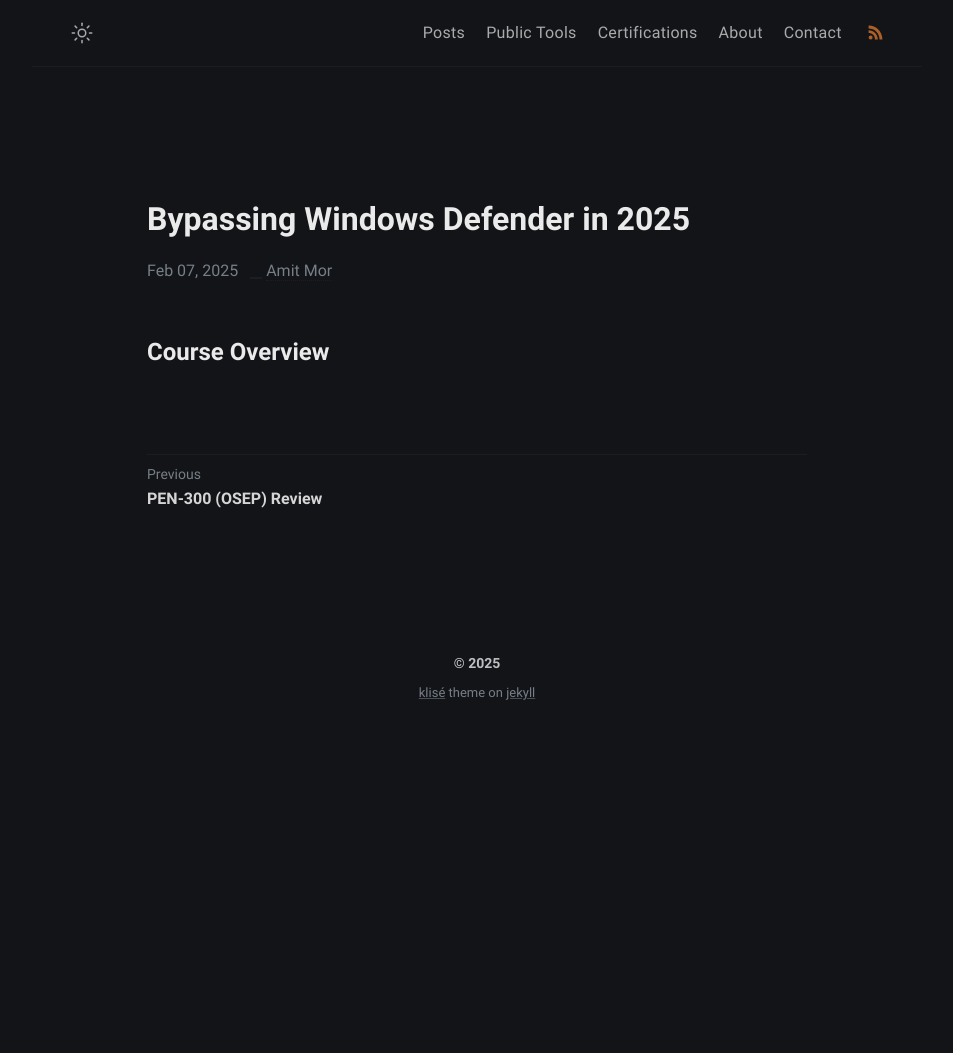
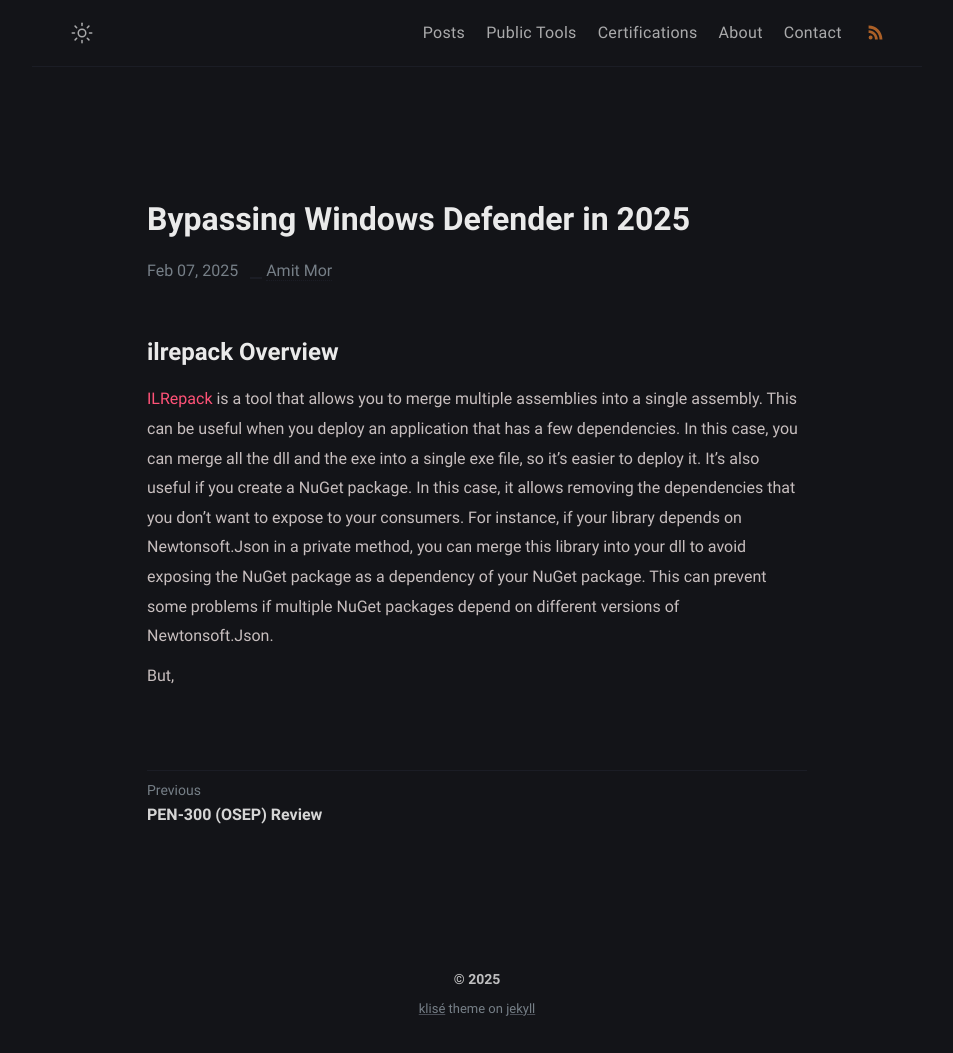
Before and after one commit to Extravenger/extravenger.github.io, a Jekyll site: the page built from _posts/osep-review/2025-03-10-il-repack.md, in a window 1280 px wide. Shown: the whole page, without its empty margins (163-1116 px from the left). Built offline with Jekyll 4.4.1, drawn with Linux system fonts in a browser that asks for light colours; before the commit the page ends 900 px from its top, so only the background shows below that.

Commit message:
Update 2025-03-10-il-repack.md

```diff
--- a/_posts/osep-review/2025-03-10-il-repack.md
+++ b/_posts/osep-review/2025-03-10-il-repack.md
@@ -5,4 +5,8 @@
 image: /assets/img/certs/OSEP.png
 ---
 
-# Course Overview
+# ilrepack Overview
+
+[ILRepack](https://github.com/gluck/il-repack) is a tool that allows you to merge multiple assemblies into a single assembly. This can be useful when you deploy an application that has a few dependencies. In this case, you can merge all the dll and the exe into a single exe file, so it's easier to deploy it. It's also useful if you create a NuGet package. In this case, it allows removing the dependencies that you don't want to expose to your consumers. For instance, if your library depends on Newtonsoft.Json in a private method, you can merge this library into your dll to avoid exposing the NuGet package as a dependency of your NuGet package. This can prevent some problems if multiple NuGet packages depend on different versions of Newtonsoft.Json.
+
+But,
```
